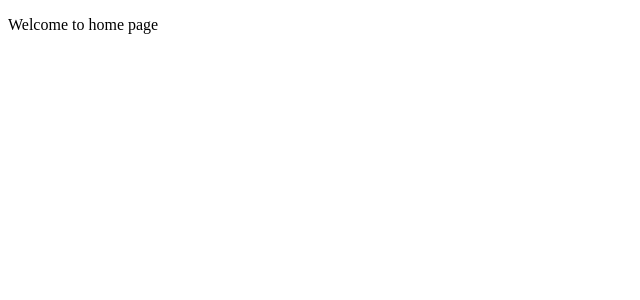
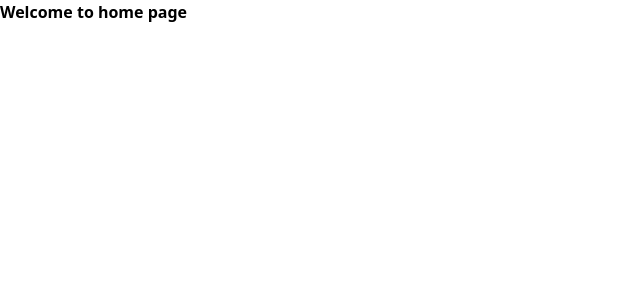
Before and after one commit to alwaysad/UnderTheRadar, a Next.js app in the folder client/: page / in a window 1280 px wide. Shown: the top 300 px of the page, without its empty margins (0-640 px from the left). Built offline with nearby package versions, Linux system fonts and the light colour scheme.

Commit message:
tailwindcss config

```diff
--- /dev/null
+++ b/client/globals.css
@@ -0,0 +1,3 @@
+@tailwind base;
+@tailwind components;
+@tailwind utilities;
--- a/client/package.json
+++ b/client/package.json
@@ -13,9 +13,12 @@
   "author": "",
   "license": "ISC",
   "dependencies": {
+    "autoprefixer": "^10.4.13",
     "axios": "^1.3.3",
     "next": "^13.1.6",
+    "postcss": "^8.4.21",
     "react": "^18.2.0",
-    "react-dom": "^18.2.0"
+    "react-dom": "^18.2.0",
+    "tailwindcss": "^3.2.6"
   }
 }
--- /dev/null
+++ b/client/pages/_app.jsx
@@ -0,0 +1,4 @@
+import '../globals.css'
+export default function MyApp({ Component, pageProps }) {
+    return <Component {...pageProps} />
+  }
--- a/client/pages/index.jsx
+++ b/client/pages/index.jsx
@@ -2,7 +2,7 @@
 const HomePage=()=>{
 
     return <div>
-        <p>Welcome to home page</p>
+        <p className="font-bold">Welcome to home page</p>
     </div>
 }
 
--- /dev/null
+++ b/client/postcss.config.js
@@ -0,0 +1,6 @@
+module.exports = {
+  plugins: {
+    tailwindcss: {},
+    autoprefixer: {},
+  },
+}
--- /dev/null
+++ b/client/tailwind.config.js
@@ -0,0 +1,15 @@
+/** @type {import('tailwindcss').Config} */
+module.exports = {
+  content: [
+    "./app/**/*.{js,ts,jsx,tsx}",
+    "./pages/**/*.{js,ts,jsx,tsx}",
+    "./components/**/*.{js,ts,jsx,tsx}",
+
+    // Or if using `src` directory:
+    "./src/**/*.{js,ts,jsx,tsx}",
+  ],
+  theme: {
+    extend: {},
+  },
+  plugins: [],
+}
```
Also changed, not shown: client/pages/auth/login.jsx (+10 -6 lines), 1 other file (tests, documents, lock files or other folders).
